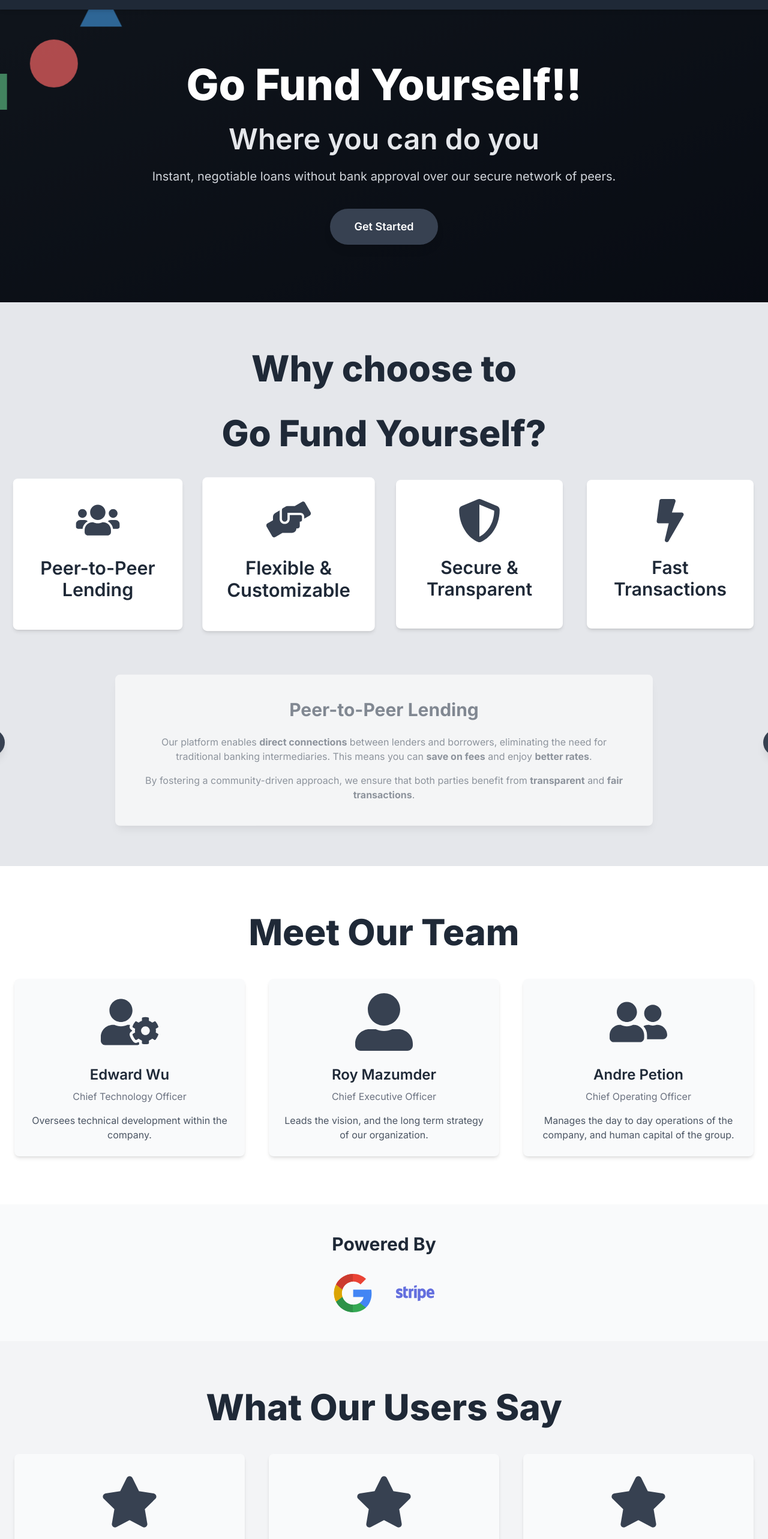
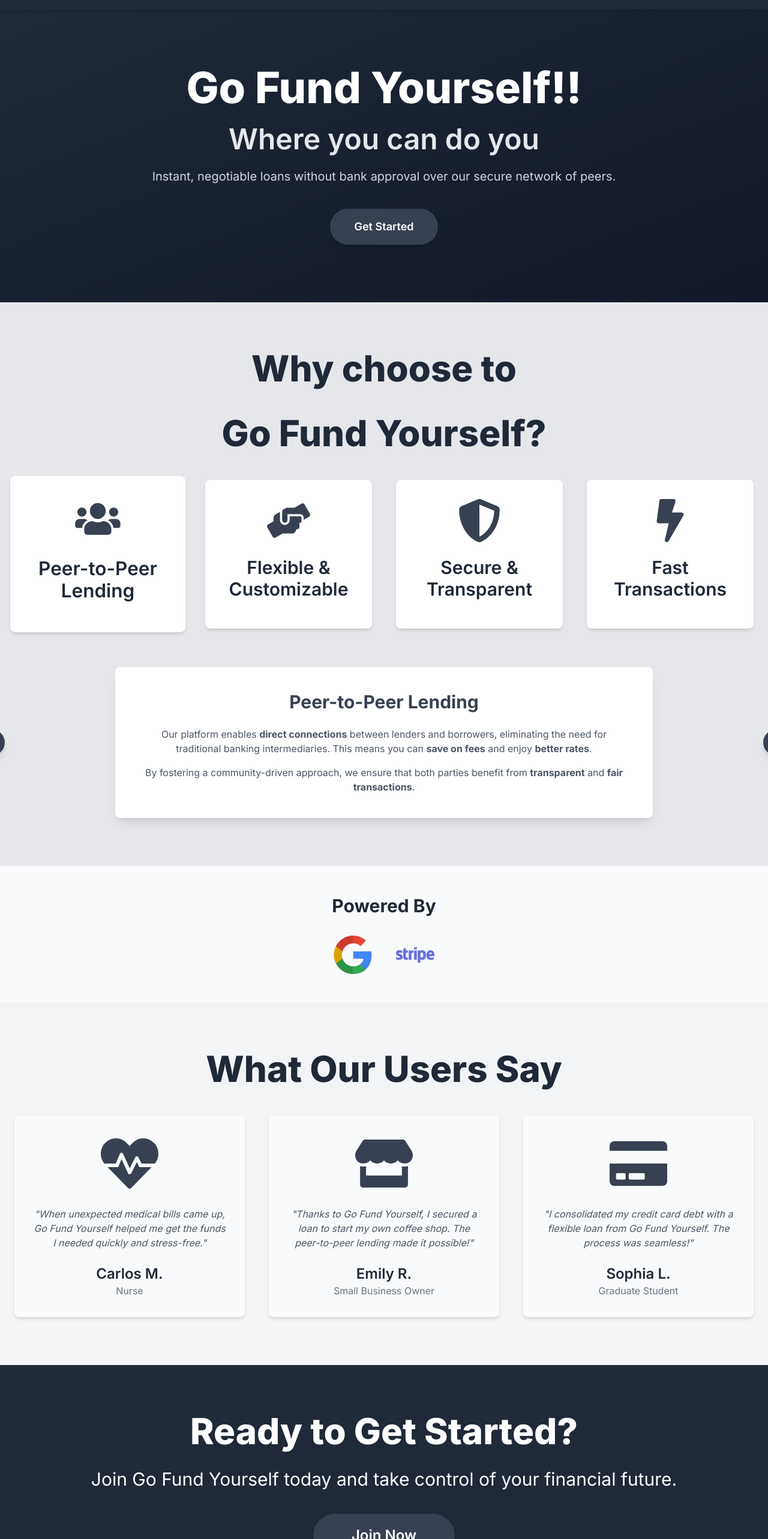
Before and after one commit to AritraRoy0/GFY, a Next.js app in the folder client/: page / in a window 1280 px wide. Shown: the part 80-2646 px from the top of the page at 60% size. Built offline with nearby package versions, Linux system fonts and the light colour scheme.

Commit message:
Client: Removed Co-founders and mofidied examples of use cases

```diff
--- a/client/src/app/page.tsx
+++ b/client/src/app/page.tsx
@@ -9,13 +9,12 @@ import {
   FaHandsHelping,
   FaShieldAlt,
   FaBolt,
-  FaStar,
   FaMoneyBillWave,
   FaArrowLeft,
   FaArrowRight,
-  FaUserFriends,
-  FaUserAlt,
-  FaUserCog,
+  FaHeartbeat,
+  FaStore,
+  FaCreditCard
 } from "react-icons/fa";
 import Header from "./common/Header";
 import Footer from "./common/Footer";
@@ -59,119 +58,10 @@ const fadeIn = {
 // Hero Component with Enhanced Animations
 const Hero: React.FC = () => {
   // Define animated elements with thematic relevance
-  const animatedElements: AnimatedElement[] = [
-    {
-      id: 1,
-      type: "circle",
-      color: "#F56565",
-      size: 80,
-      initialPosition: { x: -50, y: -50 },
-      animate: { x: 50, y: 50, opacity: 0.7 },
-      transition: {
-        duration: 6,
-        repeat: Infinity,
-        repeatType: "reverse",
-        delay: 0,
-      },
-    },
-    {
-      id: 2,
-      type: "square",
-      color: "#68D391",
-      size: 60,
-      initialPosition: { x: 200, y: -100 },
-      animate: { x: -100, y: 150, opacity: 0.5 },
-      transition: {
-        duration: 8,
-        repeat: Infinity,
-        repeatType: "reverse",
-        delay: 1,
-      },
-    },
-    {
-      id: 3,
-      type: "triangle",
-      color: "#4299E1",
-      size: 70,
-      initialPosition: { x: -150, y: 100 },
-      animate: { x: 150, y: -50, opacity: 0.6 },
-      transition: {
-        duration: 7,
-        repeat: Infinity,
-        repeatType: "reverse",
-        delay: 0.5,
-      },
-    },
-    {
-      id: 4,
-      type: "icon",
-      color: "#ECC94B",
-      size: 50,
-      initialPosition: { x: 100, y: -150 },
-      animate: { x: -100, y: 150, rotate: 360, opacity: 0.8 },
-      transition: {
-        duration: 9,
-        repeat: Infinity,
-        repeatType: "loop",
-        delay: 0,
-      },
-      icon: <FaMoneyBillWave />,
-    },
-  ];
+
 
   return (
     <div className="relative bg-gradient-to-br from-gray-800 to-gray-900 text-white py-24 px-6 overflow-hidden">
-      {/* Background Overlay */}
-      <div className="absolute inset-0">
-        <div className="absolute inset-0 bg-black opacity-50"></div>
-      </div>
-
-      {/* Animated Elements Container */}
-      <div className="absolute inset-0">
-        {animatedElements.map((element) => (
-          <motion.div
-            key={element.id}
-            className="absolute"
-            initial={{
-              x: element.initialPosition.x,
-              y: element.initialPosition.y,
-            }}
-            animate={{
-              x: element.animate.x,
-              y: element.animate.y,
-              rotate: element.animate.rotate || 0,
-              opacity: element.animate.opacity,
-            }}
-            transition={element.transition}
-            style={{
-              width: element.size,
-              height: element.size,
-              backgroundColor:
-                element.type !== "icon" ? element.color : "transparent",
-              borderRadius: element.type === "circle" ? "50%" : "0%",
-              clipPath:
-                element.type === "triangle"
-                  ? "polygon(50% 0%, 0% 100%, 100% 100%)"
-                  : "none",
-              display: "flex",
-              alignItems: "center",
-              justifyContent: "center",
-              color: element.color,
-              fontSize: element.size / 2,
-              pointerEvents: "none", // Prevents interaction
-            }}
-          >
-            {element.type === "icon" && (
-              <motion.div
-                whileHover={{ scale: 1.3 }}
-                transition={{ duration: 0.3 }}
-              >
-                {element.icon}
-              </motion.div>
-            )}
-          </motion.div>
-        ))}
-      </div>
 
       {/* Content */}
       <div className="relative max-w-4xl mx-auto text-center z-10">
@@ -406,24 +296,28 @@ const Features: React.FC = () => {
   );
 };
 
-// Testimonials Component with Enhanced Animations
 const Testimonials: React.FC = () => {
   const testimonials = [
     {
-      name: "John Doe",
-      title: "Entrepreneur",
+      name: "Carlos M.",
+      title: "Nurse",
       quote:
-        "Got my loan super quick, no bank hassles! This peer-to-peer thing rocks!",
+        "When unexpected medical bills came up, Go Fund Yourself helped me get the funds I needed quickly and stress-free.",
+      icon: <FaHeartbeat className="text-gray-700 w-full h-full" />,
     },
     {
-      name: "Jane Smith",
-      title: "Freelancer",
-      quote: "Loved lending on my own terms! So easy and secure.",
+      name: "Emily R.",
+      title: "Small Business Owner",
+      quote:
+        "Thanks to Go Fund Yourself, I secured a loan to start my own coffee shop. The peer-to-peer lending made it possible!",
+      icon: <FaStore className="text-gray-700 w-full h-full" />,
     },
     {
-      name: "Mike Johnson",
-      title: "Investor",
-      quote: "Diversified my investments easily. Flexibility is awesome!",
+      name: "Sophia L.",
+      title: "Graduate Student",
+      quote:
+        "I consolidated my credit card debt with a flexible loan from Go Fund Yourself. The process was seamless!",
+      icon: <FaCreditCard className="text-gray-700 w-full h-full" />,
     },
   ];
 
@@ -442,8 +336,7 @@ const Testimonials: React.FC = () => {
               transition={{ duration: 0.3 }}
             >
               <div className="w-24 h-24 mx-auto mb-6">
-                {/* Replace with user avatars for personalization */}
-                <FaStar className="text-gray-700 w-full h-full" />
+                {testimonial.icon}
               </div>
               <motion.p
                 className="italic text-gray-600 mb-6"
@@ -464,6 +357,7 @@ const Testimonials: React.FC = () => {
     </section>
   );
 };
+
 
 // Call to Action Component with Enhanced Animations
 const CallToAction: React.FC = () => {
@@ -548,64 +442,6 @@ const PoweredBy: React.FC = () => {
   );
 };
 
-// Team Members Data
-interface TeamMember {
-  name: string;
-  title: string;
-  icon: JSX.Element;
-  bio: string;
-}
-
-const teamMembers: TeamMember[] = [
-  {
-    name: "Edward Wu",
-    title: "Chief Technology Officer",
-    icon: <FaUserCog className="text-gray-700 w-24 h-24 mx-auto mb-6" />,
-    bio: "Oversees technical development within the company.",
-  },
-  {
-    name: "Roy Mazumder",
-    title: "Chief Executive Officer",
-    icon: <FaUserAlt className="text-gray-700 w-24 h-24 mx-auto mb-6" />,
-    bio: "Leads the vision, and the long term strategy of our organization.",
-  },
-  {
-    name: "Andre Petion",
-    title: "Chief Operating Officer",
-    icon: (
-      <FaUserFriends className="text-gray-700 w-24 h-24 mx-auto mb-6" />
-    ),
-    bio: "Manages the day to day operations of the company, and human capital of the group.",
-  },
-];
-
-// Team Component
-const Team: React.FC = () => {
-  return (
-    <section className="py-20 px-6 bg-white">
-      <div className="max-w-7xl mx-auto text-center">
-        <h2 className="text-5xl md:text-6xl font-extrabold text-gray-800 mb-12">
-          Meet Our Team
-        </h2>
-        <div className="grid grid-cols-1 md:grid-cols-3 gap-10">
-          {teamMembers.map((member, index) => (
-            <div
-              key={index}
-              className="bg-gray-50 shadow-md rounded-lg p-6 hover:shadow-2xl transition duration-500"
-            >
-              <div className="mb-6">{member.icon}</div>
-              <h3 className="text-2xl font-semibold text-gray-800 mb-2">
-                {member.name}
-              </h3>
-              <p className="text-gray-500 mb-4">{member.title}</p>
-              <p className="text-gray-600">{member.bio}</p>
-            </div>
-          ))}
-        </div>
-      </div>
-    </section>
-  );
-};
 
 // Main Landing Page Component
 const LandingPage: React.FC = () => {
@@ -622,7 +458,6 @@ const LandingPage: React.FC = () => {
       <Header />
       <Hero />
       <Features />
-      <Team />
       <PoweredBy />
       <Testimonials />
       <CallToAction />
```
Also changed, not shown: 1 other file (tests, documents, lock files or other folders).
